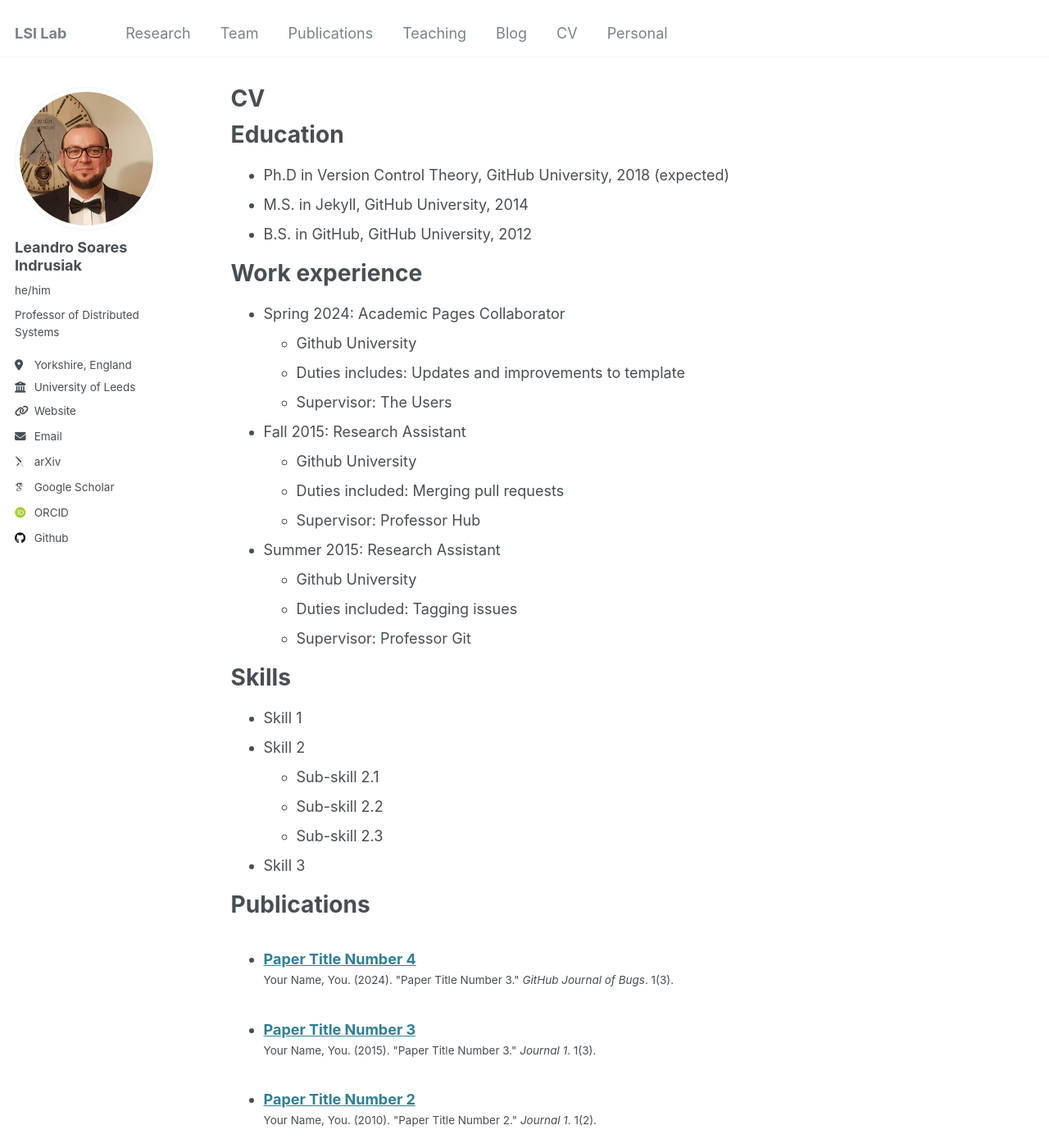
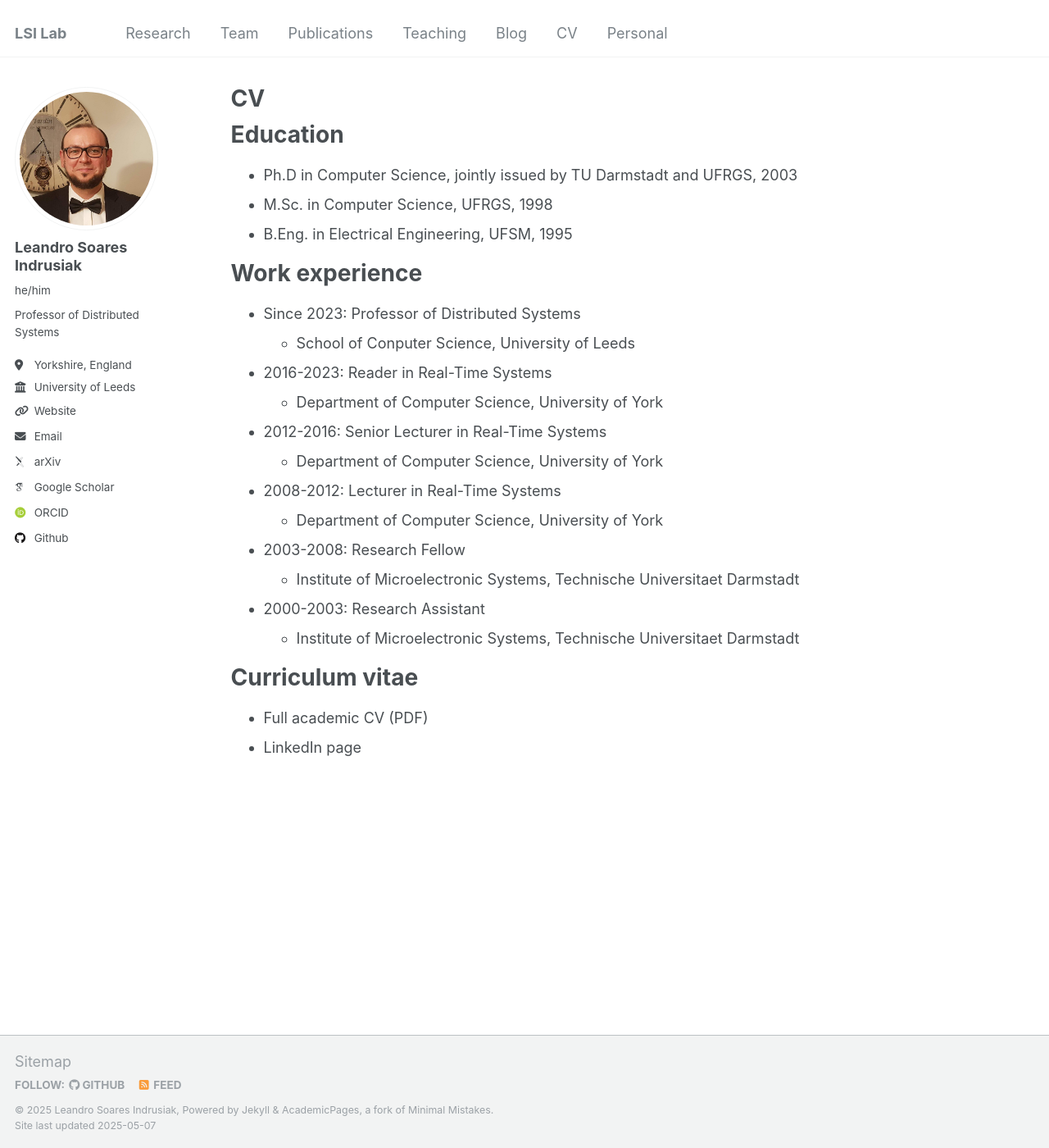
Before and after one commit to indrusiak/indrusiak.github.io, a Jekyll site: the page built from _pages/cv.md, in a window 1280 px wide and 1400 px high. Shown: the whole window at 82% size. Built offline with Jekyll 4.4.1, drawn with Linux system fonts in a browser that asks for light colours; some web fonts are replaced; some of the changed text lies outside the part shown.

Commit message:
Update cv.md

```diff
--- a/_pages/cv.md
+++ b/_pages/cv.md
@@ -11,54 +11,31 @@ redirect_from:
 
 Education
 ======
-* Ph.D in Version Control Theory, GitHub University, 2018 (expected)
-* M.S. in Jekyll, GitHub University, 2014
-* B.S. in GitHub, GitHub University, 2012
+* Ph.D in Computer Science, jointly issued by TU Darmstadt and UFRGS, 2003
+* M.Sc. in Computer Science, UFRGS, 1998
+* B.Eng. in Electrical Engineering, UFSM, 1995
 
 Work experience
 ======
-* Spring 2024: Academic Pages Collaborator
-  * Github University
-  * Duties includes: Updates and improvements to template
-  * Supervisor: The Users
+* Since 2023: Professor of Distributed Systems
+  * School of Conputer Science, University of Leeds
 
-* Fall 2015: Research Assistant
-  * Github University
-  * Duties included: Merging pull requests
-  * Supervisor: Professor Hub
+* 2016-2023: Reader in Real-Time Systems
+  * Department of Computer Science, University of York
 
-* Summer 2015: Research Assistant
-  * Github University
-  * Duties included: Tagging issues
-  * Supervisor: Professor Git
+* 2012-2016: Senior Lecturer in Real-Time Systems
+  * Department of Computer Science, University of York
 
-Skills
+* 2008-2012: Lecturer in Real-Time Systems
+  * Department of Computer Science, University of York
+
+* 2003-2008: Research Fellow
+  * Institute of Microelectronic Systems, Technische Universitaet Darmstadt
+
+* 2000-2003: Research Assistant
+  * Institute of Microelectronic Systems, Technische Universitaet Darmstadt
+
+Curriculum vitae
 ======
-* Skill 1
-* Skill 2
-  * Sub-skill 2.1
-  * Sub-skill 2.2
-  * Sub-skill 2.3
-* Skill 3
-
-Publications
-======
-  <ul>{% for post in site.publications reversed %}
-    {% include archive-single-cv.html %}
-  {% endfor %}</ul>
-
-Talks
-======
-  <ul>{% for post in site.talks reversed %}
-    {% include archive-single-talk-cv.html  %}
-  {% endfor %}</ul>
-
-Teaching
-======
-  <ul>{% for post in site.teaching reversed %}
-    {% include archive-single-cv.html %}
-  {% endfor %}</ul>
-
-Service and leadership
-======
-* Currently signed in to 43 different slack teams
+* Full academic CV (PDF)
+* LinkedIn page
```
